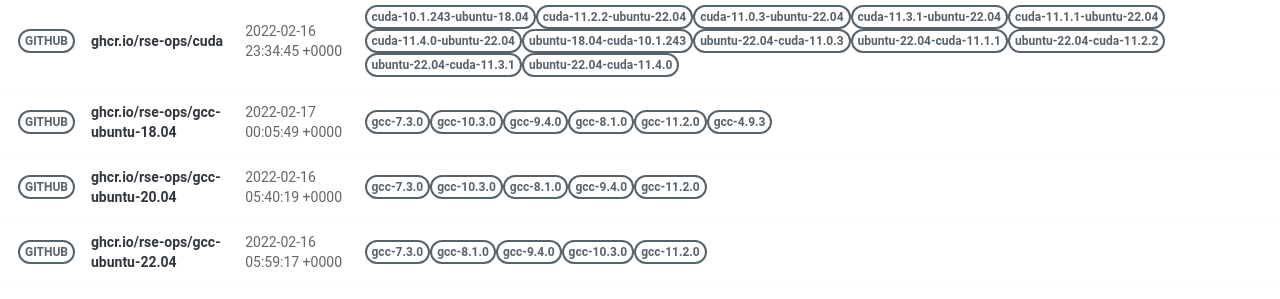
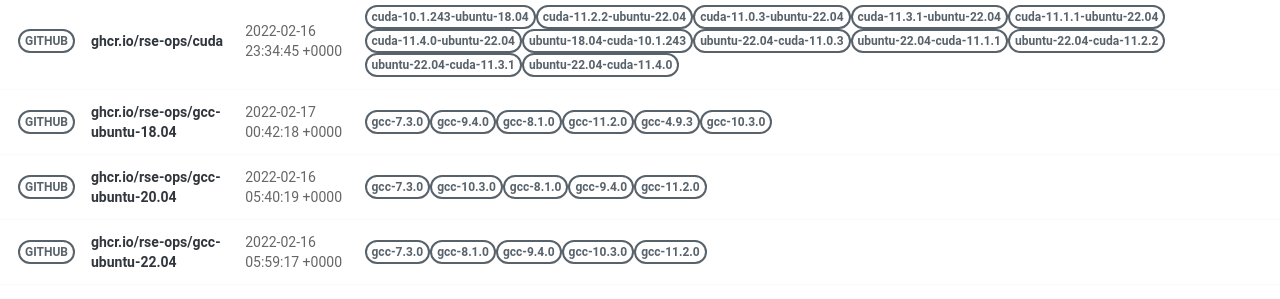
Before and after one commit to rse-ops/docker-images, a Jekyll site: the page built from pages/index.md, in a window 1280 px wide. Shown: the part 502-801 px from the top of the page. Built offline with Jekyll 4.4.1, drawn with Linux system fonts in a browser that asks for light colours; nearby versions of some CDN libraries.

Commit message:
Automated push to update library 2022-02-17

```diff
--- a/_library/ghcr.io-rse-ops-gcc-ubuntu-18.04.md
+++ b/_library/ghcr.io-rse-ops-gcc-ubuntu-18.04.md
@@ -1,7 +1,7 @@
 ---
 layout: container
 name: ghcr.io/rse-ops/gcc-ubuntu-18.04
-updated_at: 2022-02-17 00:05:49.107212
+updated_at: 2022-02-17 00:42:18.006459
 
 
 container_url: https://github.com/orgs/rse-ops/packages/container/package/gcc-ubuntu-18.04
```
Also changed, not shown: other parts of _library/ghcr.io-rse-ops-gcc-ubuntu-18.04.md (+3 -3 lines).
